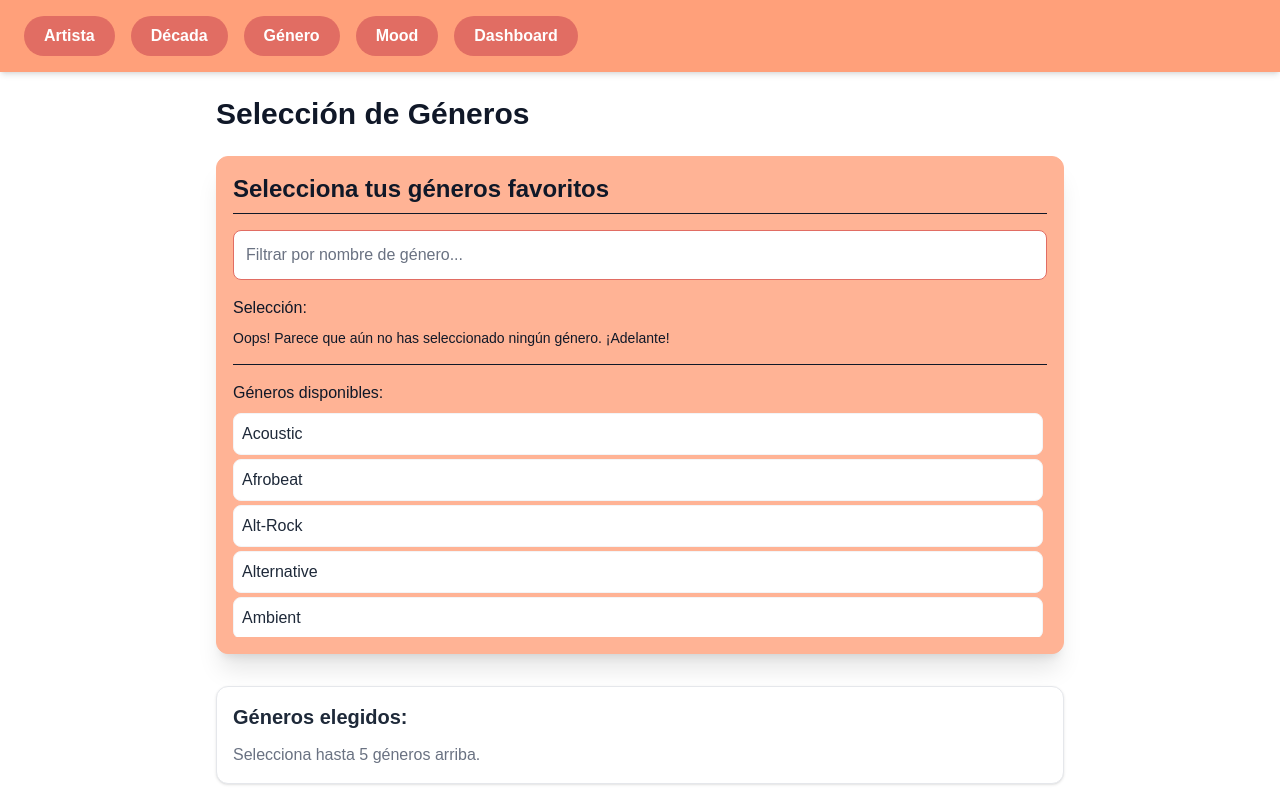
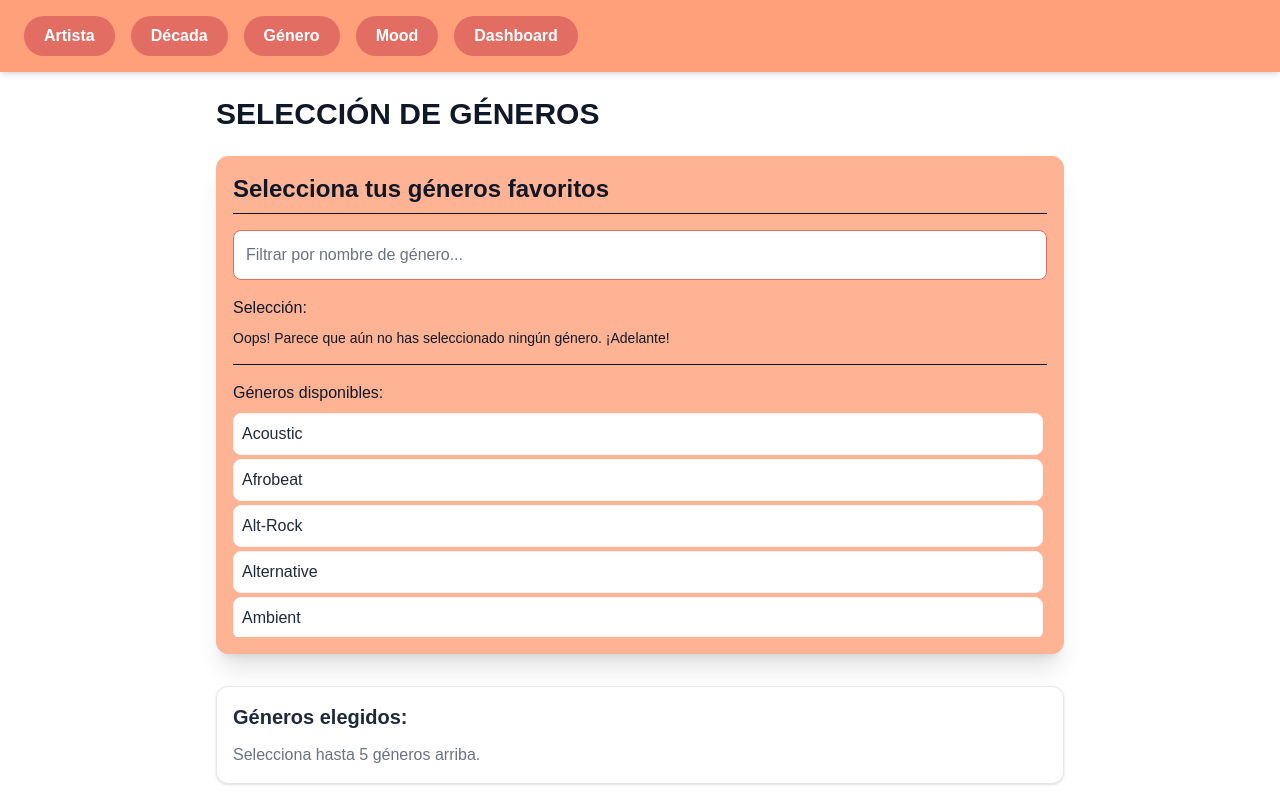
Before and after one commit to Martix-88/spotify-mix-final-mdlps, a Next.js app: page /genre in a window 1280 px wide. Built offline with nearby package versions, Linux system fonts and the light colour scheme.

Commit message:
FIX: Cambios en el CSS y demás

```diff
--- a/src/app/(navbarComponents)/genre/page.js
+++ b/src/app/(navbarComponents)/genre/page.js
@@ -4,10 +4,10 @@ import { useState } from 'react';
 import GenreWidget from '@/components/widgets/GenreWidget.jsx';
 
 export default function GenrePage() {
-    // 1. Inicializar el estado para guardar los géneros seleccionados (lista de strings)
+    // Inicializar el estado para guardar los géneros seleccionados (lista de strings)
     const [selectedGenres, setSelectedGenres] = useState([]);
 
-    // 2. Función para manejar los cambios de selección que provienen del widget
+    // Función para manejar los cambios de selección que provienen del widget
     const handleGenreSelect = (newGenresList) => {
         console.log('Géneros seleccionados actualizados:', newGenresList);
         // Actualiza el estado principal con la nueva lista
@@ -17,16 +17,15 @@ export default function GenrePage() {
     return (
         <div className="max-w-4xl mx-auto p-6">
             <h1 className="text-3xl font-extrabold mb-6 text-gray-900">
-                Selección de Géneros
+                SELECCIÓN DE GÉNEROS
             </h1>
 
-            {/* 3. Renderizar el widget y pasar el estado y el manejador como props */}
+            {/* Renderizar el widget y pasar el estado y el manejador como props */}
             <GenreWidget
                 onSelect={handleGenreSelect}
                 selectedGenres={selectedGenres}
             />
 
-            {/* Opcional: Mostrar los géneros seleccionados en el componente padre */}
             <div className="mt-8 p-4 bg-white rounded-xl shadow border border-gray-200">
                 <h2 className="text-xl font-semibold mb-3 text-gray-800">
                     Géneros elegidos:
```
